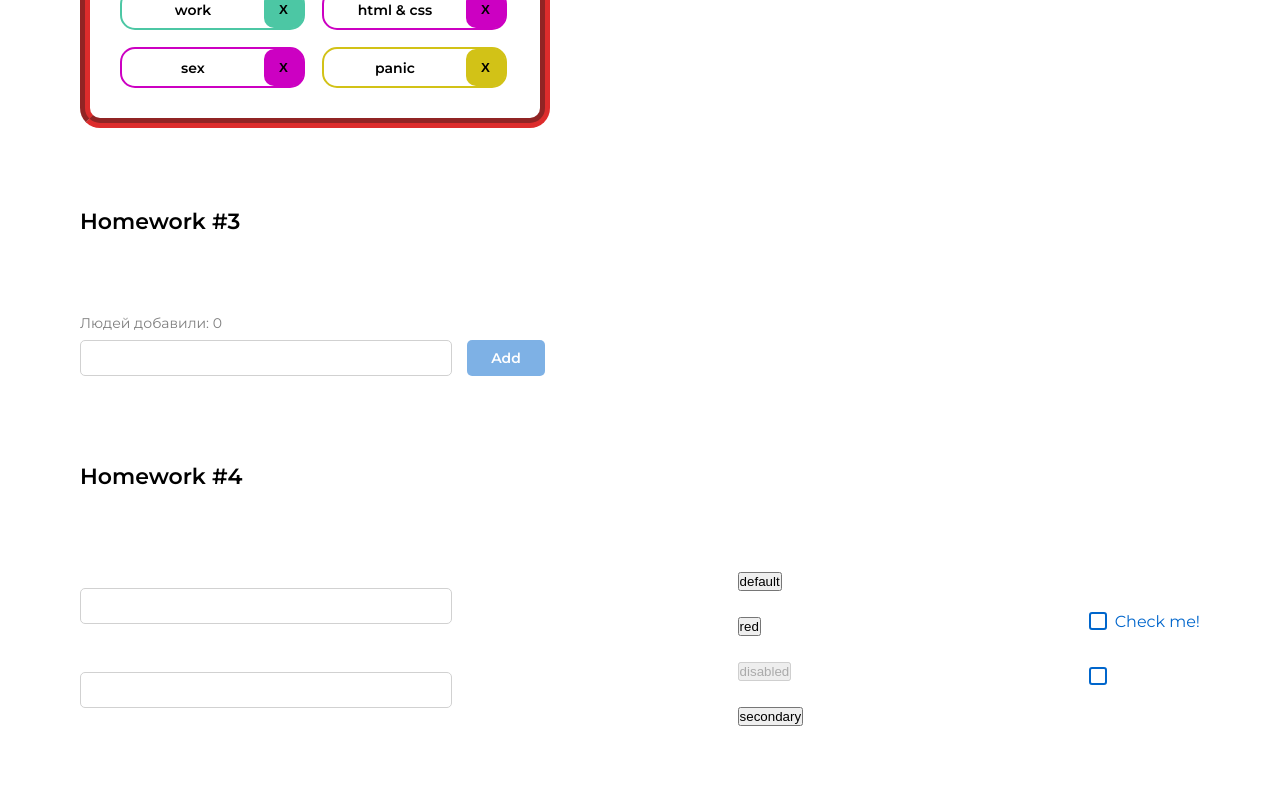
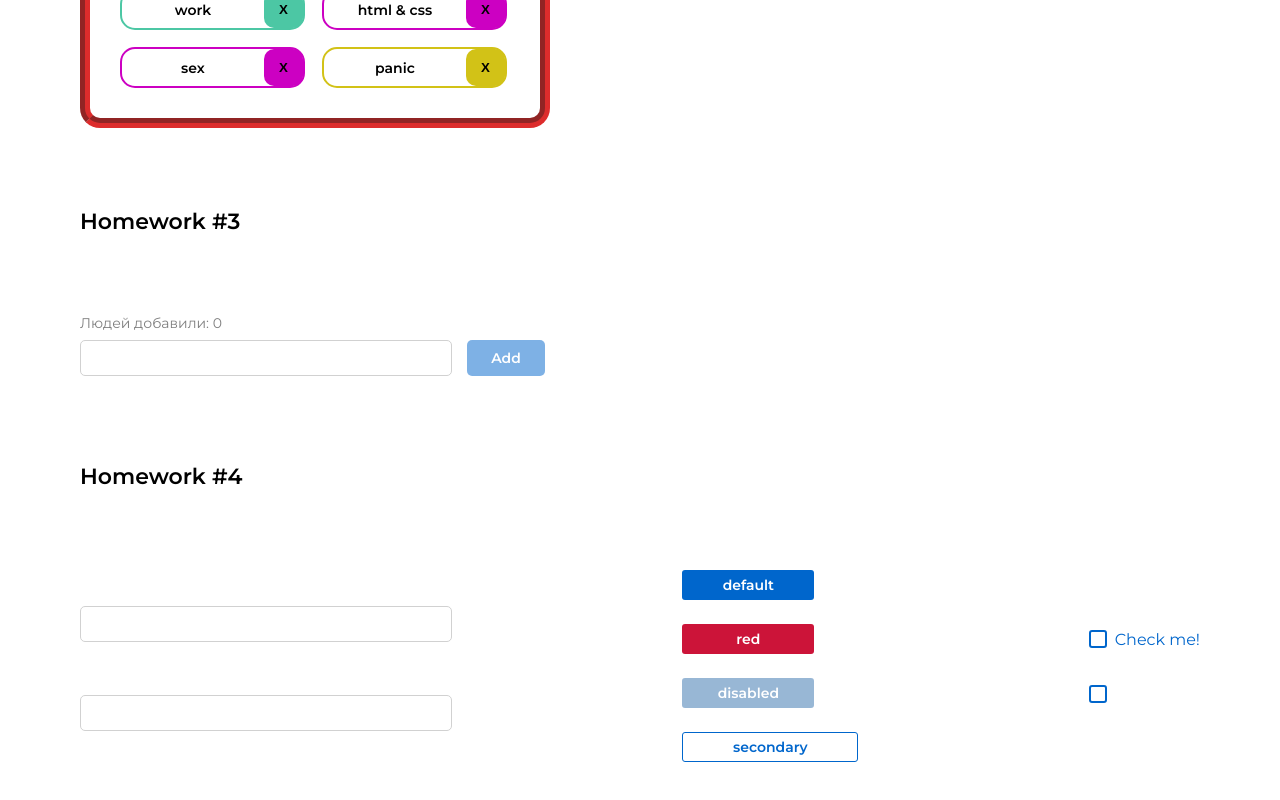
Before and after one commit to artkosmos/Homework, a React (Create React App) app: page / in a window 1280 px wide. Shown: the part 864-1664 px from the top of the page. Before the commit the page ends 1630 px from the top, so only its background shows below. Built offline with nearby package versions, Linux system fonts and the light colour scheme.

Commit message:
implement styles HW-4

```diff
--- a/src/s2-homeworks/hw04/common/c1-SuperInputText/SuperInputText.module.css
+++ b/src/s2-homeworks/hw04/common/c1-SuperInputText/SuperInputText.module.css
@@ -5,16 +5,25 @@
 }
 
 .inputWrapper {
+  display: flex;
+  flex-direction: column-reverse;
+  gap: 5px;
 }
 
 .superInput {
 }
 
 .errorInput {
+  border-color: #CC0000;
+  box-shadow: inset 0 0 5px 1px rgba(204,0,0,0.5);
 }
 
 .errorInput:focus {
+  outline: 1px solid #CC0000FF;
+  border-color: #CC0000;
+  box-shadow: inset 0 0 5px 1px rgba(204,0,0,0.5);
 }
 
 .error {
+  color: red;
 }
--- a/src/s2-homeworks/hw04/common/c2-SuperButton/SuperButton.module.css
+++ b/src/s2-homeworks/hw04/common/c2-SuperButton/SuperButton.module.css
@@ -1,36 +1,68 @@
 .button {
+  width: 132px;
+  height: 30px;
+  border-radius: 3px;
+  border-style: none;
+  font-family: 'Montserrat', sans-serif;
+  font-style: normal;
+  font-weight: 600;
+  font-size: 14px;
+  line-height: 20px;
+  color: #FFFFFF;
 }
 
 .disabled {
+  background-color: #004D99;
+  opacity: 0.4;
 }
 
 .secondary {
+  color: #0066CC;
+  background-color: transparent;
+  border: 1px solid #0066CC;
+  width: 176px;
 }
 
 .default {
+  background-color: #0066CC;
 }
 
 .red {
+  background-color: #CC1439;
 }
 
 .default:hover {
+  cursor: pointer;
+  width: 176px;
+  background-color: #0080FF;
 }
 
 .red:hover {
+  background-color: #FF1A47;
+  cursor: pointer;
+  width: 176px;
 }
 
 .secondary:hover {
+  cursor: pointer;
+  background-color: #E5F0FA;
 }
 
-
 .default:active {
+  background-color: #0059B3;
+  transform: scale(0.9);
 }
 
 .secondary:active {
+  transform: scale(0.9);
+  background-color: #C9E5FF;
 }
 
 .red:active {
+  transform: scale(0.9);
+  background-color: #B21232;
 }
 
 .button:disabled {
+  cursor: not-allowed;
 }
```
